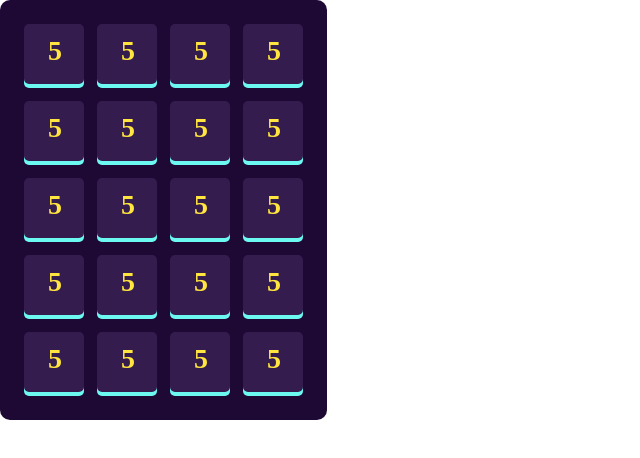
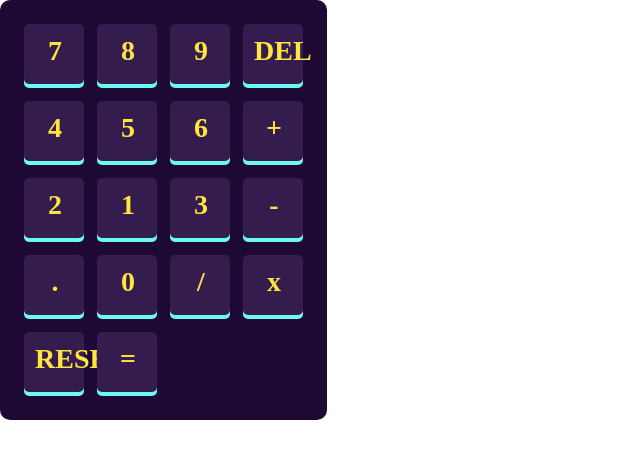
Before and after one commit to dialectrical/simple-calculator, a React (Create React App) app: page / in a window 1280 px wide. Shown: the top 458 px of the page, without its empty margins (0-640 px from the left). Built offline with nearby package versions, Linux system fonts and the light colour scheme.

Commit message:
feat: created and implemented button component

```diff
--- /dev/null
+++ b/src/components/CalcButton.js
@@ -0,0 +1,10 @@
+import React from "react";
+import { StyledButton } from "./styles/StyledButton";
+
+export const CalcButton = (props) => {
+  return (
+    <StyledButton onClick={() => props.func}>
+      <h2>{props.label}</h2>
+    </StyledButton>
+  );
+};
--- a/src/components/CalculatorComponent.js
+++ b/src/components/CalculatorComponent.js
@@ -2,35 +2,33 @@ import React from "react";
 import { ThemeProvider } from "styled-components";
 import { theme3 } from "./styles/theme";
 import { KeypadContainer, KeypadGrid } from "./styles/Keypad";
-import { StyledButton } from "./styles/StyledButton";
+import { CalcButton } from "./CalcButton";
 
 export const CalculatorComponent = () => {
   return (
-        <ThemeProvider theme = {theme3}>
+    <ThemeProvider theme={theme3}>
       <KeypadContainer>
         <KeypadGrid>
-                <StyledButton><h2>5</h2></StyledButton>
-                <StyledButton><h2>5</h2></StyledButton>
-                <StyledButton><h2>5</h2></StyledButton>
-                <StyledButton><h2>5</h2></StyledButton>
-                <StyledButton><h2>5</h2></StyledButton>
-                <StyledButton><h2>5</h2></StyledButton>
-                <StyledButton><h2>5</h2></StyledButton>
-                <StyledButton><h2>5</h2></StyledButton>
-                <StyledButton><h2>5</h2></StyledButton>
-                <StyledButton><h2>5</h2></StyledButton>
-                <StyledButton><h2>5</h2></StyledButton>
-                <StyledButton><h2>5</h2></StyledButton>
-                <StyledButton><h2>5</h2></StyledButton>
-                <StyledButton><h2>5</h2></StyledButton>
-                <StyledButton><h2>5</h2></StyledButton>
-                <StyledButton><h2>5</h2></StyledButton>
-                <StyledButton><h2>5</h2></StyledButton>
-                <StyledButton><h2>5</h2></StyledButton>
-                <StyledButton><h2>5</h2></StyledButton>
-                <StyledButton><h2>5</h2></StyledButton>
+          <CalcButton label="7" />
+          <CalcButton label="8" />
+          <CalcButton label="9" />
+          <CalcButton label="DEL" />
+          <CalcButton label="4" />
+          <CalcButton label="5" />
+          <CalcButton label="6" />
+          <CalcButton label="+" />
+          <CalcButton label="2" />
+          <CalcButton label="1" />
+          <CalcButton label="3" />
+          <CalcButton label="-" />
+          <CalcButton label="." />
+          <CalcButton label="0" />
+          <CalcButton label="/" />
+          <CalcButton label="x" />
+          <CalcButton label="RESET" />
+          <CalcButton label="=" />
         </KeypadGrid>
       </KeypadContainer>
     </ThemeProvider>
-    )
-}
+  );
+};
```
Lines whose indentation alone changed are shown as unchanged.
